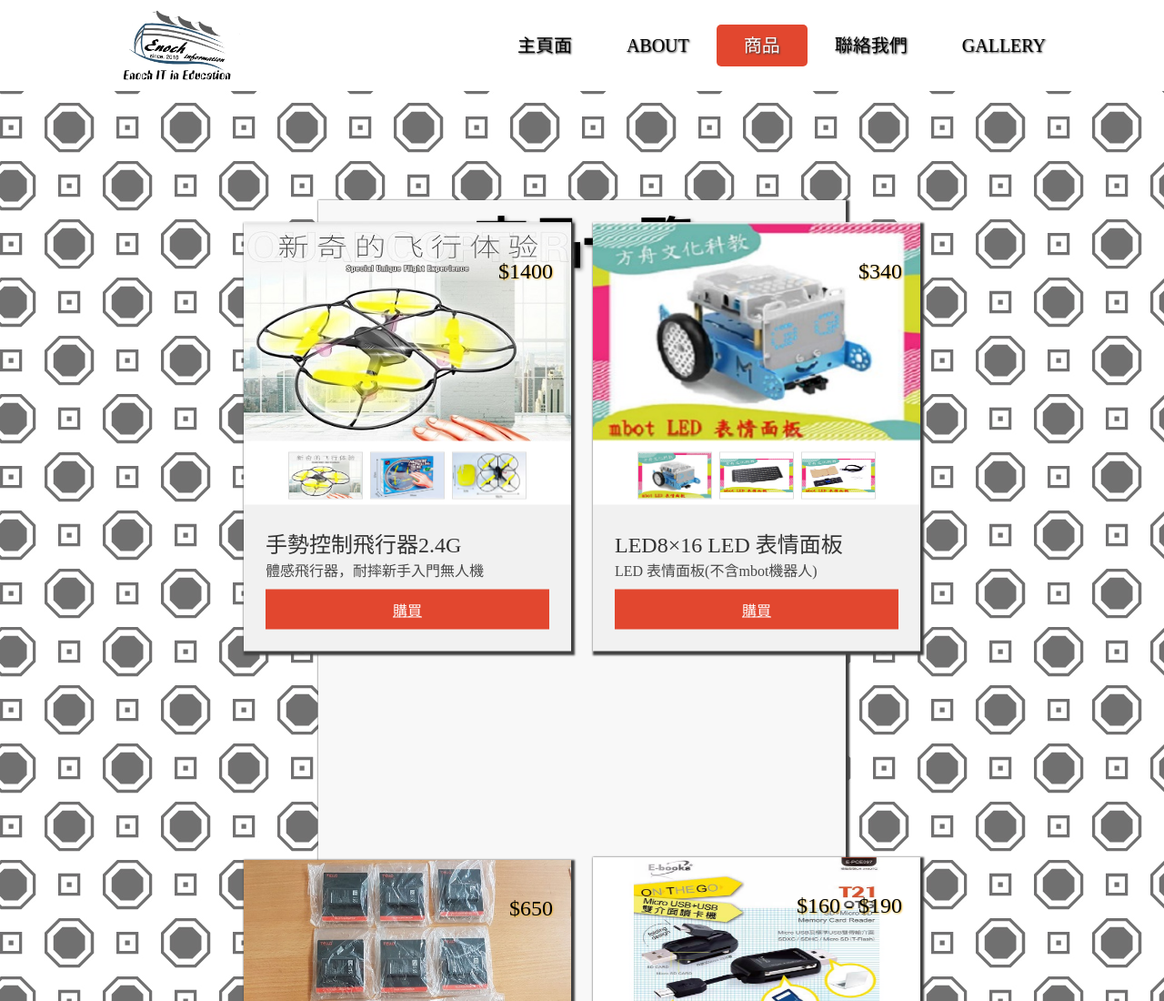
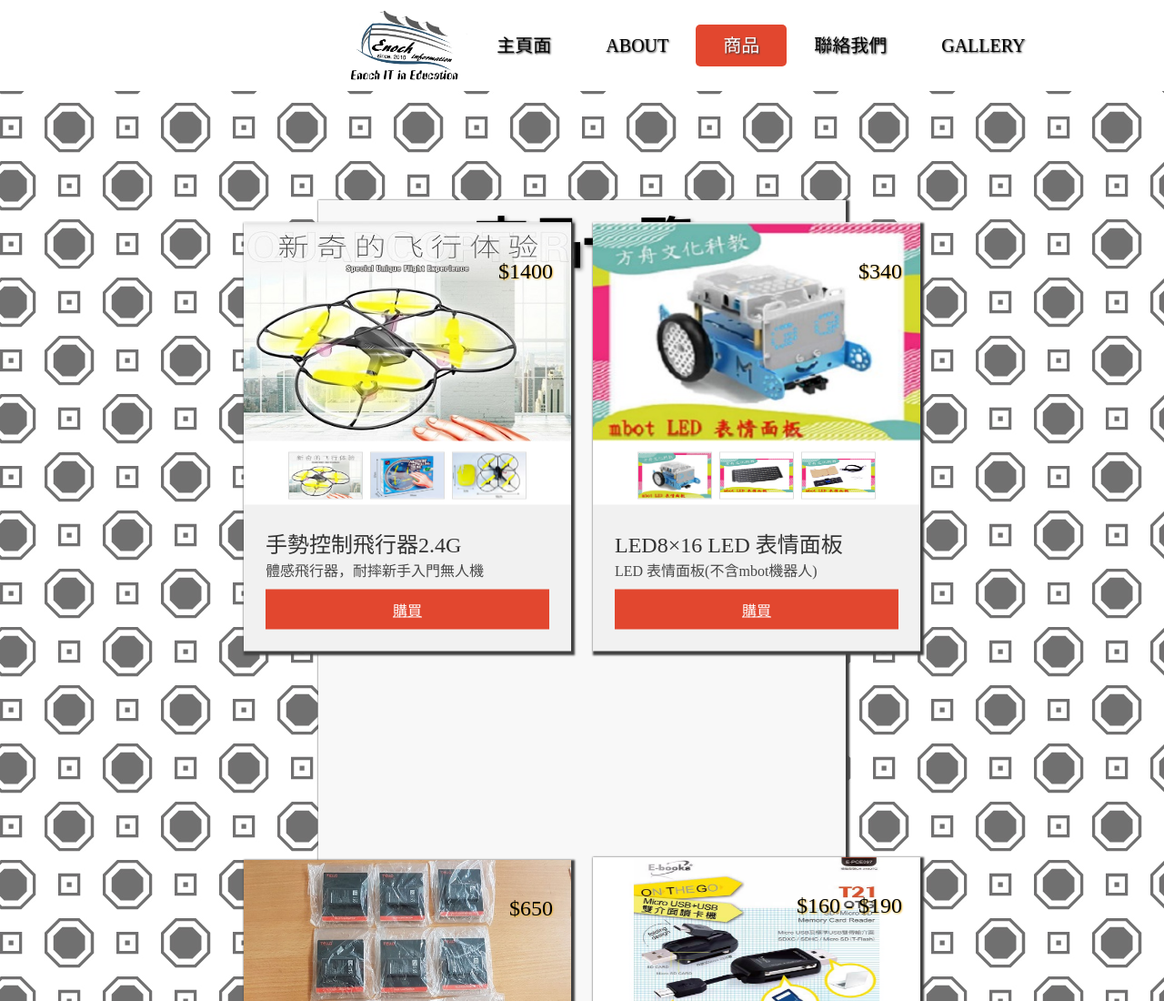
Before and after one commit to White-Sun-ni/enoch, a plain HTML site: page product.html in a window 1280 px wide. Shown: the top 1100 px of the page at 91% size. Drawn offline with nearby package versions, Linux system fonts and the light colour scheme; a web font is replaced by a local one.

Commit message:
Update product.css

```diff
--- a/product.css
+++ b/product.css
@@ -37,8 +37,9 @@ nav.black{
 }
 
 nav .logo{
-    color: black;
-    padding: 0px 20px;
+    color: white;
+    padding: 0px;
+    padding-left: 25%;
     height: 80px;
     float: left;
     font-size: 24px;
@@ -56,9 +57,10 @@ nav.black .logo{
 
 nav ul{
     list-style: none;
-    float: right;
+    text-align: center;
     margin: 0;
     padding: 0;
+    padding-right: 0px;
     display: flex;
 }
 
```
